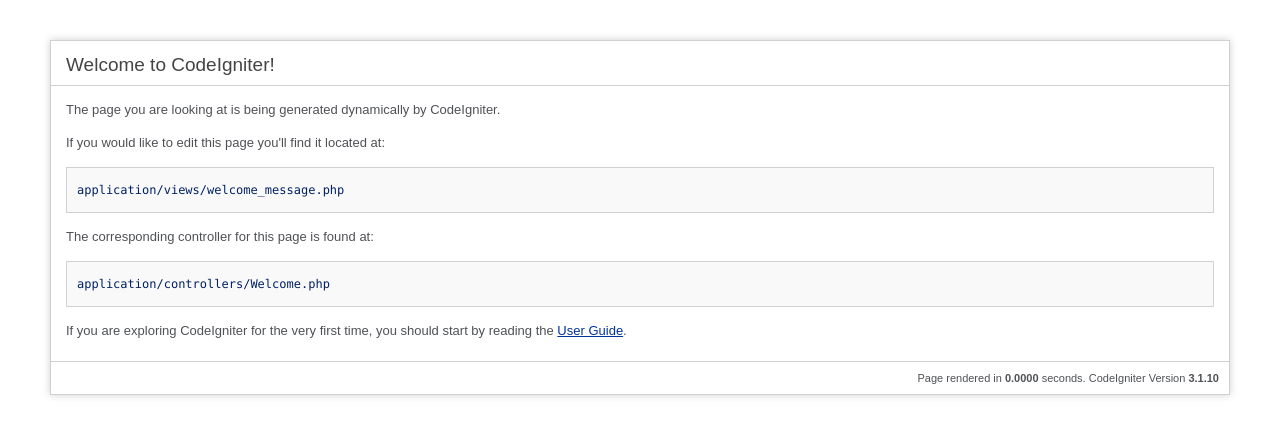
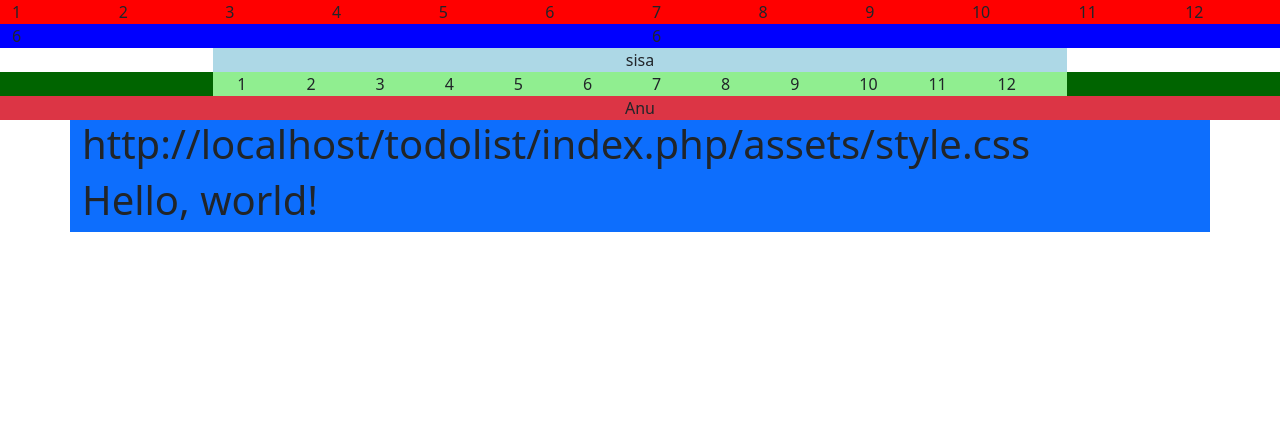
Before and after one commit to RioYBaskara/CI3-ToDoList, a CodeIgniter app: page /todolist/ in a window 1280 px wide. Shown: the top 437 px of the page. Run offline with CodeIgniter, Linux system fonts and the light colour scheme.

Commit message:
Building Dashboard view

```diff
--- a/application/config/autoload.php
+++ b/application/config/autoload.php
@@ -1,5 +1,5 @@
 <?php
-defined('BASEPATH') OR exit('No direct script access allowed');
+defined('BASEPATH') or exit('No direct script access allowed');
 
 /*
 | -------------------------------------------------------------------
@@ -89,7 +89,7 @@
 |
 |	$autoload['helper'] = array('url', 'file');
 */
-$autoload['helper'] = array();
+$autoload['helper'] = array('url');
 
 /*
 | -------------------------------------------------------------------
--- a/application/config/config.php
+++ b/application/config/config.php
@@ -1,5 +1,5 @@
 <?php
-defined('BASEPATH') OR exit('No direct script access allowed');
+defined('BASEPATH') or exit('No direct script access allowed');
 
 /*
 |--------------------------------------------------------------------------
@@ -23,7 +23,7 @@
 | a PHP script and you can easily do that on your own.
 |
 */
-$config['base_url'] = '';
+$config['base_url'] = 'http://localhost/todolist/';
 
 /*
 |--------------------------------------------------------------------------
@@ -52,7 +52,7 @@
 |
 | WARNING: If you set this to 'PATH_INFO', URIs will always be URL-decoded!
 */
-$config['uri_protocol']	= 'REQUEST_URI';
+$config['uri_protocol'] = 'REQUEST_URI';
 
 /*
 |--------------------------------------------------------------------------
@@ -76,7 +76,7 @@
 | than english.
 |
 */
-$config['language']	= 'english';
+$config['language'] = 'english';
 
 /*
 |--------------------------------------------------------------------------
@@ -400,11 +400,11 @@
 |       'cookie_httponly') will also affect sessions.
 |
 */
-$config['cookie_prefix']	= '';
-$config['cookie_domain']	= '';
-$config['cookie_path']		= '/';
-$config['cookie_secure']	= FALSE;
-$config['cookie_httponly'] 	= FALSE;
+$config['cookie_prefix'] = '';
+$config['cookie_domain'] = '';
+$config['cookie_path'] = '/';
+$config['cookie_secure'] = FALSE;
+$config['cookie_httponly'] = FALSE;
 
 /*
 |--------------------------------------------------------------------------
--- a/application/config/routes.php
+++ b/application/config/routes.php
@@ -1,5 +1,5 @@
 <?php
-defined('BASEPATH') OR exit('No direct script access allowed');
+defined('BASEPATH') or exit('No direct script access allowed');
 
 /*
 | -------------------------------------------------------------------------
@@ -49,6 +49,6 @@
 | Examples:	my-controller/index	-> my_controller/index
 |		my-controller/my-method	-> my_controller/my_method
 */
-$route['default_controller'] = 'welcome';
+$route['default_controller'] = 'auth';
 $route['404_override'] = '';
 $route['translate_uri_dashes'] = FALSE;
--- /dev/null
+++ b/application/controllers/Auth.php
@@ -0,0 +1,11 @@
+<?php
+defined('BASEPATH') or exit('No direct script access allowed');
+
+class Auth extends CI_Controller
+{
+    public function index()
+    {
+        $data['title'] = 'Dashboard';
+        $this->load->view('template/header', $data);
+    }
+}
--- /dev/null
+++ b/application/views/template/header.php
@@ -0,0 +1,95 @@
+<!doctype html>
+<html lang="en">
+
+<head>
+    <meta charset="utf-8">
+    <meta name="viewport" content="width=device-width, initial-scale=1">
+    <title><?= $title; ?></title>
+    <link href="https://cdn.jsdelivr.net/npm/bootstrap@5.3.3/dist/css/bootstrap.min.css" rel="stylesheet"
+        integrity="sha384-QWTKZyjpPEjISv5WaRU9OFeRpok6YctnYmDr5pNlyT2bRjXh0JMhjY6hW+ALEwIH" crossorigin="anonymous">
+    <link rel="stylesheet" href="<?= site_url('assets/style.css'); ?>">
+</head>
+
+<body>
+    <!-- Grid helper -->
+    <div class="opacity-80">
+        <div class="container-fluid">
+            <div class="row">
+                <div class="col-1" style="background-color: red">1</div>
+                <div class="col-1" style="background-color: red">2</div>
+                <div class="col-1" style="background-color: red">3</div>
+                <div class="col-1" style="background-color: red">4</div>
+                <div class="col-1" style="background-color: red">5</div>
+                <div class="col-1" style="background-color: red">6</div>
+                <div class="col-1" style="background-color: red">7</div>
+                <div class="col-1" style="background-color: red">8</div>
+                <div class="col-1" style="background-color: red">9</div>
+                <div class="col-1" style="background-color: red">10</div>
+                <div class="col-1" style="background-color: red">11</div>
+                <div class="col-1" style="background-color: red">12</div>
+            </div>
+        </div>
+
+        <div class="container-fluid">
+            <div class="row">
+                <div class="col-6" style="background-color: blue">6</div>
+                <div class="col-6" style="background-color: blue">6</div>
+            </div>
+        </div>
+
+        <div class="container-fluid">
+            <div class="row justify-content-center text-center">
+                <div class="col-8" style="background-color: lightblue">sisa</div>
+            </div>
+        </div>
+
+        <div class="container-fluid">
+            <div class="row">
+                <div class="col-lg-2" style="background-color: darkgreen"></div>
+                <div class="col" style="background-color: lightgreen">
+                    <div class="container-fluid">
+                        <div class="row">
+                            <div class="col-1">1</div>
+                            <div class="col-1">2</div>
+                            <div class="col-1">3</div>
+                            <div class="col-1">4</div>
+                            <div class="col-1">5</div>
+                            <div class="col-1">6</div>
+                            <div class="col-1">7</div>
+                            <div class="col-1">8</div>
+                            <div class="col-1">9</div>
+                            <div class="col-1">10</div>
+                            <div class="col-1">11</div>
+                            <div class="col-1">12</div>
+                        </div>
+                    </div>
+                </div>
+                <div class="col-lg-2" style="background-color: darkgreen"></div>
+            </div>
+        </div>
+    </div>
+    <!-- grid helper end -->
+
+    <div class="container-fluid text-center bg-danger judul m-0">
+        <div class="row justify-content-center">
+            <div class="col-md-8">
+                Anu
+            </div>
+        </div>
+    </div>
+    <div class="container bg-primary">
+        <div class="row">
+            <div class="col-md">
+                <h1><?= site_url('assets/style.css'); ?></h1>
+                <h1>Hello, world!</h1>
+            </div>
+        </div>
+    </div>
+
+
+    <script src="https://cdn.jsdelivr.net/npm/bootstrap@5.3.3/dist/js/bootstrap.bundle.min.js"
+        integrity="sha384-YvpcrYf0tY3lHB60NNkmXc5s9fDVZLESaAA55NDzOxhy9GkcIdslK1eN7N6jIeHz"
+        crossorigin="anonymous"></script>
+</body>
+
+</html>
--- a/application/views/welcome_message.php
+++ b/application/views/welcome_message.php
@@ -1,15 +1,22 @@
 <?php
-defined('BASEPATH') OR exit('No direct script access allowed');
+defined('BASEPATH') or exit('No direct script access allowed');
 ?><!DOCTYPE html>
 <html lang="en">
+
 <head>
 	<meta charset="utf-8">
 	<title>Welcome to CodeIgniter</title>
 
 	<style type="text/css">
+		::selection {
+			background-color: #E13300;
+			color: white;
+		}
 
-	::selection { background-color: #E13300; color: white; }
-	::-moz-selection { background-color: #E13300; color: white; }
+		::-moz-selection {
+			background-color: #E13300;
+			color: white;
+		}
 
 		body {
 			background-color: #fff;
@@ -65,6 +72,7 @@
 		}
 	</style>
 </head>
+
 <body>
 
 	<div id="container">
@@ -79,11 +87,15 @@
 			<p>The corresponding controller for this page is found at:</p>
 			<code>application/controllers/Welcome.php</code>
 
-		<p>If you are exploring CodeIgniter for the very first time, you should start by reading the <a href="user_guide/">User Guide</a>.</p>
+			<p>If you are exploring CodeIgniter for the very first time, you should start by reading the <a
+					href="user_guide/">User Guide</a>.</p>
 		</div>
 
-	<p class="footer">Page rendered in <strong>{elapsed_time}</strong> seconds. <?php echo  (ENVIRONMENT === 'development') ?  'CodeIgniter Version <strong>' . CI_VERSION . '</strong>' : '' ?></p>
+		<p class="footer">Page rendered in <strong>{elapsed_time}</strong> seconds.
+			<?php echo (ENVIRONMENT === 'development') ? 'CodeIgniter Version <strong>' . CI_VERSION . '</strong>' : '' ?>
+		</p>
 	</div>
 
 </body>
+
 </html>
--- /dev/null
+++ b/assets/style.css
@@ -0,0 +1,4 @@
+html {
+	padding: 0;
+	margin: 0;
+}
```
Also changed, not shown: application/config/database.php (+4 -4 lines), application/views/template/footer.php (added), 1 other file. Lines whose indentation alone changed are shown as unchanged.
